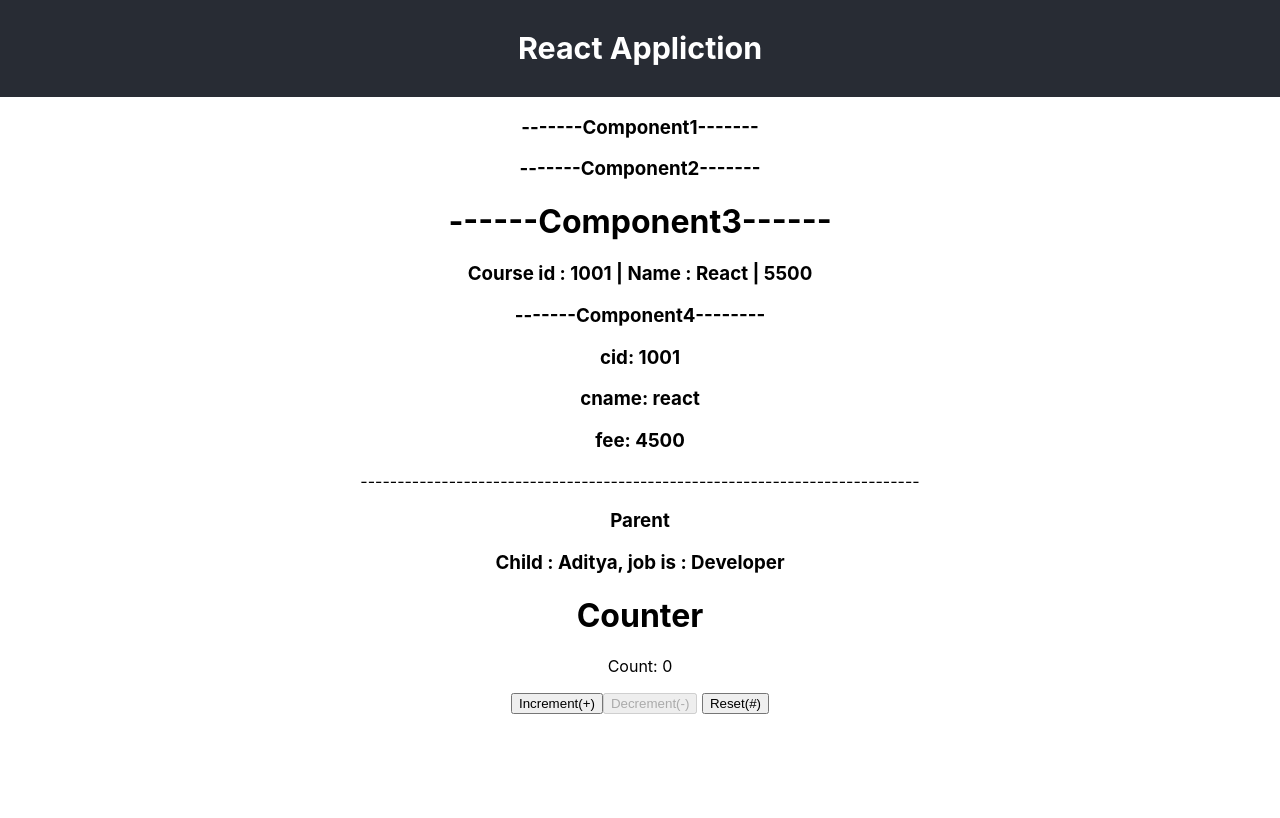
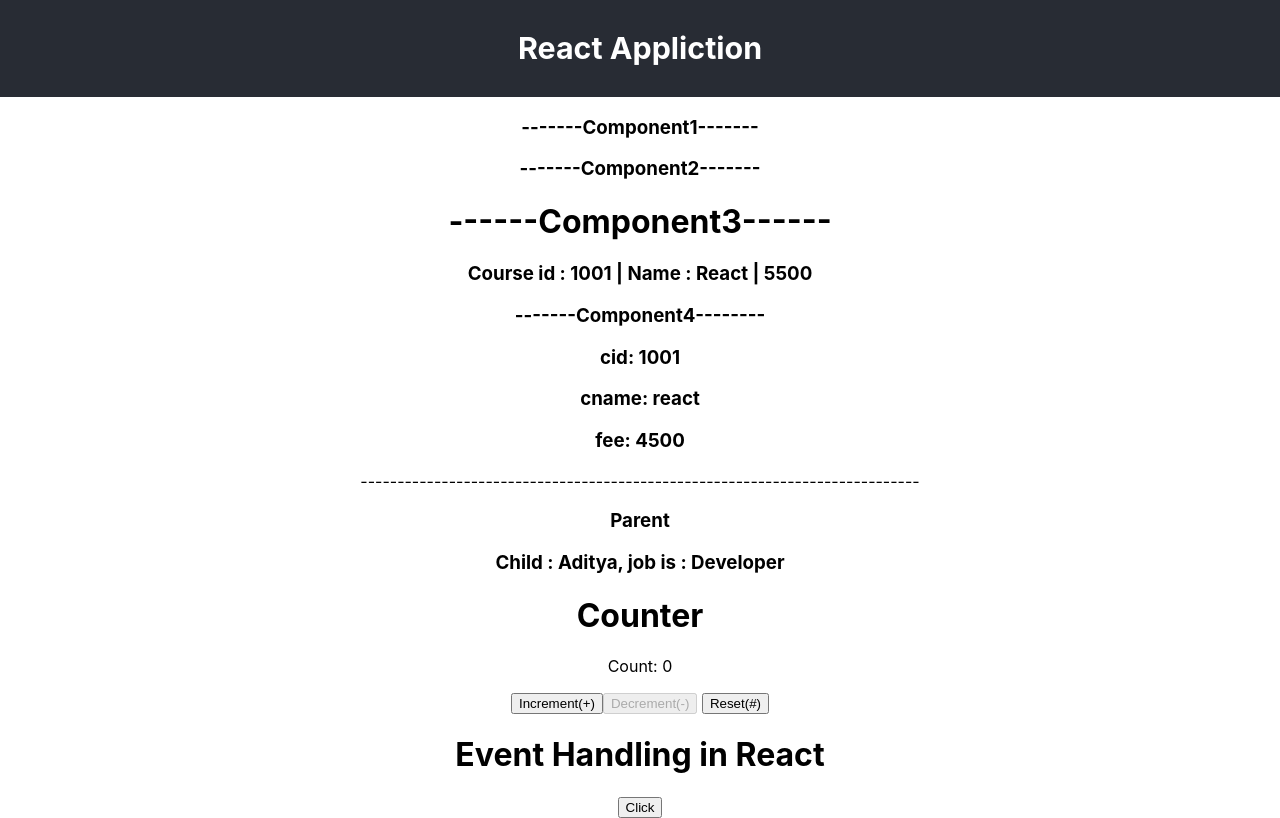
Before and after one commit to 22MH1A42G1/React, a React (Create React App) app in the folder app3/: page / in a window 1280 px wide. Built offline with nearby package versions, Linux system fonts and the light colour scheme.

Commit message:
Add files via upload

```diff
--- a/app3/src/App.js
+++ b/app3/src/App.js
@@ -6,6 +6,7 @@ import Comp3 from './Comp3';
 import Comp4 from './Comp4';
 import Parent from './Parent';
 import Counter from './Counter';
+import Event1 from './Event1';
 function App() {
     return (
         <div className="App">
@@ -18,6 +19,7 @@ function App() {
             <Comp4 />
             <Parent />
             <Counter />
+            <Event1 />
         </div>
     );
 }
--- /dev/null
+++ b/app3/src/Event1.jsx
@@ -0,0 +1,17 @@
+import React, { Component } from 'react'
+
+class Event1 extends Component {
+  handle = (e) => {
+    console.log('Button clicked!',e);
+  }
+
+  render() {
+    return (
+      <div>
+        <h1>Event Handling in React</h1>
+        <button onClick={this.handle}>Click</button>
+      </div>
+    )
+  }
+}
+export default Event1;
```
